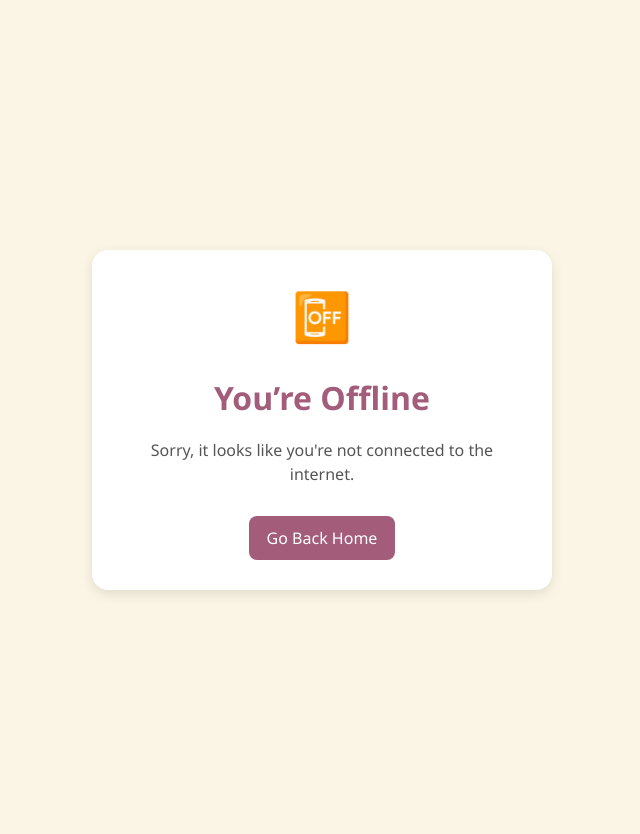
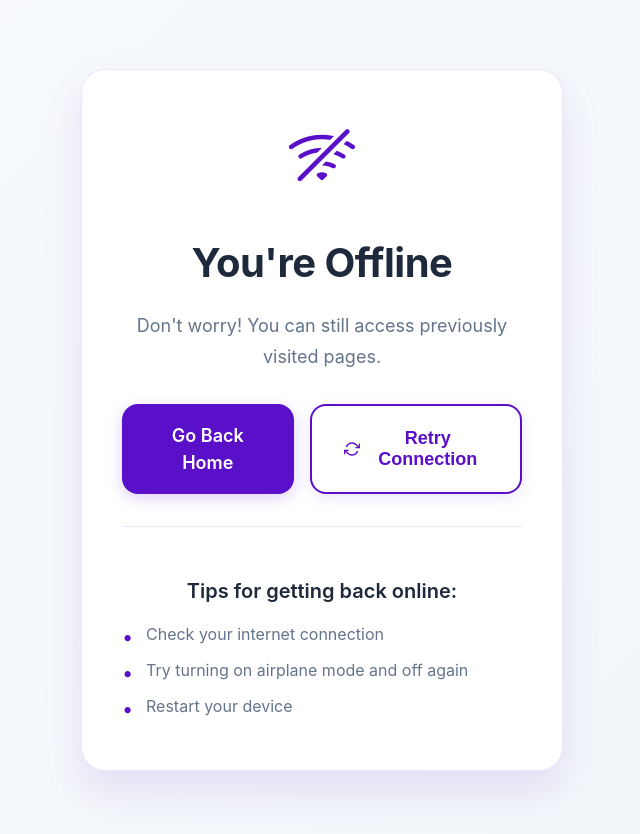
Before and after one commit to AhmedDevHub/PWA-App, a website: page offline.html in a window 1280 px wide. Shown: the whole page, without its empty margins (318-958 px from the left). Drawn offline with nearby package versions, Linux system fonts and the light colour scheme.

Commit message:
hande offline page

```diff
--- a/CSS/offline.css
+++ b/CSS/offline.css
@@ -1,8 +1,8 @@
 body {
   margin: 0;
-    font-family: 'Segoe UI', Tahoma, Geneva, Verdana, sans-serif;
-    background-color: #fbf5e5;
-    color: #212121;
+  font-family: "Inter", sans-serif;
+  background: linear-gradient(135deg, #f8fafc 0%, #f1f5f9 100%);
+  color: #1e293b;
   display: flex;
   align-items: center;
   justify-content: center;
@@ -13,41 +13,153 @@ body {
 
 .offline-container {
   max-width: 400px;
-    padding: 30px;
-    border-radius: 16px;
-    background-color: #fff;
-    box-shadow: 0 4px 12px rgba(0, 0, 0, 0.1);
+  padding: 2.5rem;
+  border-radius: 1.5rem;
+  background-color: white;
+  box-shadow: 0 20px 40px rgba(90, 15, 200, 0.1);
+  border: 1px solid rgba(90, 15, 200, 0.1);
+  transform: translateY(0);
+  transition: all 0.3s ease;
+}
+
+.offline-container:hover {
+  transform: translateY(-5px);
+  box-shadow: 0 25px 50px rgba(90, 15, 200, 0.15);
+}
+
+.offline-container h1 {
+  font-size: 2.5rem;
+  font-weight: 700;
+  color: #1e293b;
+  margin-bottom: 1rem;
+  letter-spacing: -0.5px;
+}
+
+.offline-container p {
+  font-size: 1.125rem;
+  color: #64748b;
+  margin-bottom: 2rem;
+  line-height: 1.7;
+}
+
+.button-group {
+  display: flex;
+  gap: 1rem;
+  justify-content: center;
+  margin-bottom: 2rem;
+}
+
+.primary-btn,
+.secondary-btn {
+  display: inline-flex;
+  align-items: center;
+  gap: 0.5rem;
+  padding: 1rem 2rem;
+  border-radius: 1rem;
+  text-decoration: none;
+  font-weight: 600;
+  transition: all 0.3s ease;
+  border: 2px solid #5a0fc8;
+  cursor: pointer;
+  font-size: 1.125rem;
+}
+
+.primary-btn {
+  background-color: #5a0fc8;
+  color: white;
+  box-shadow: 0 4px 15px rgba(90, 15, 200, 0.2);
+}
+
+.primary-btn:hover {
+  background-color: #4a0da8;
+  transform: translateY(-2px);
+  box-shadow: 0 6px 20px rgba(90, 15, 200, 0.3);
+}
+
+.secondary-btn {
+  background-color: white;
+  color: #5a0fc8;
+  box-shadow: 0 4px 15px rgba(90, 15, 200, 0.1);
+}
+
+.secondary-btn:hover {
+  background-color: #5a0fc8;
+  color: white;
+  transform: translateY(-2px);
+  box-shadow: 0 6px 20px rgba(90, 15, 200, 0.2);
+}
+
+.icon {
+  font-size: 64px;
+  margin-bottom: 1.5rem;
+  color: #5a0fc8;
+  animation: pulse 2s infinite;
+}
+
+@keyframes pulse {
+  0% {
+    transform: scale(1);
+  }
+  50% {
+    transform: scale(1.1);
+  }
+  100% {
+    transform: scale(1);
+  }
+}
+
+.offline-tips {
+  margin-top: 2rem;
+  padding-top: 2rem;
+  border-top: 1px solid rgba(90, 15, 200, 0.1);
+}
+
+.offline-tips h2 {
+  font-size: 1.25rem;
+  color: #1e293b;
+  margin-bottom: 1rem;
+  font-weight: 600;
+}
+
+.offline-tips ul {
+  list-style: none;
+  padding: 0;
+  margin: 0;
+  text-align: left;
+}
+
+.offline-tips li {
+  color: #64748b;
+  margin-bottom: 0.75rem;
+  padding-left: 1.5rem;
+  position: relative;
+  font-size: 1rem;
+}
+
+.offline-tips li:before {
+  content: "•";
+  color: #5a0fc8;
+  position: absolute;
+  left: 0;
+  font-size: 1.25rem;
+}
+
+@media (max-width: 480px) {
+  .button-group {
+    flex-direction: column;
+  }
+
+  .offline-container {
+    padding: 1.5rem;
   }
 
   .offline-container h1 {
     font-size: 2rem;
-    color: #a35c7a;
-    margin-bottom: 10px;
   }
 
-  .offline-container p {
-    font-size: 1rem;
-    color: #555;
-    margin-bottom: 20px;
+  .primary-btn,
+  .secondary-btn {
+    width: 100%;
+    justify-content: center;
   }
-
-  .offline-container a {
-    display: inline-block;
-    margin-top: 10px;
-    padding: 10px 18px;
-    background-color: #a35c7a;
-    color: #fff;
-    text-decoration: none;
-    border-radius: 8px;
-    transition: background-color 0.3s ease;
 }
-
-  .offline-container a:hover {
-    background-color: #8d4e69;
-  }
-
-  .icon {
-    font-size: 48px;
-    margin-bottom: 15px;
-    color: #a35c7a;
-  }
--- a/offline.html
+++ b/offline.html
@@ -4,19 +4,48 @@
 <head>
   <meta charset="UTF-8">
   <meta name="viewport" content="width=device-width, initial-scale=1.0">
-  <title>Offline</title>
+  <meta name="theme-color" content="#a35c7a">
+  <title>Offline - PWA App</title>
   <link rel="stylesheet" href="/CSS/style.css">
   <link rel="stylesheet" href="/CSS/offline.css">
-
+  <link rel="manifest" href="/manifest-and-icons/manifest.json">
+  <link rel="apple-touch-icon" href="/manifest-and-icons/icon512_maskable.png">
+  <link rel="stylesheet" href="https://cdn.jsdelivr.net/npm/bootstrap-icons@1.11.3/font/bootstrap-icons.min.css">
 </head>
 
 <body>
   <div class="offline-container">
-    <div class="icon">📴</div>
-    <h1>You’re Offline</h1>
-    <p>Sorry, it looks like you're not connected to the internet.</p>
-    <a href="/index.html">Go Back Home</a>
+    <div class="icon">
+      <i class="bi bi-wifi-off" style="font-size: 4rem; color: #5a0fc8;"></i>
+    </div>
+    <h1>You're Offline</h1>
+    <p>Don't worry! You can still access previously visited pages.</p>
+    <div class="button-group">
+      <a href="/index.html" class="primary-btn">Go Back Home</a>
+      <button onclick="window.location.reload()" class="secondary-btn">
+        <svg width="20" height="20" viewBox="0 0 24 24" fill="none" stroke="currentColor" stroke-width="2">
+          <path d="M23 4v6h-6M1 20v-6h6" />
+          <path d="M3.51 9a9 9 0 0 1 14.85-3.36L23 10M1 14l4.64 4.36A9 9 0 0 0 20.49 15" />
+        </svg>
+        Retry Connection
+      </button>
+    </div>
+    <div class="offline-tips">
+      <h2>Tips for getting back online:</h2>
+      <ul>
+        <li>Check your internet connection</li>
+        <li>Try turning on airplane mode and off again</li>
+        <li>Restart your device</li>
+      </ul>
+    </div>
   </div>
+
+  <script>
+    // Check if we're back online
+    window.addEventListener('online', () => {
+      window.location.reload();
+    });
+  </script>
 </body>
 
 </html>
```
Lines whose indentation alone changed are shown as unchanged.
